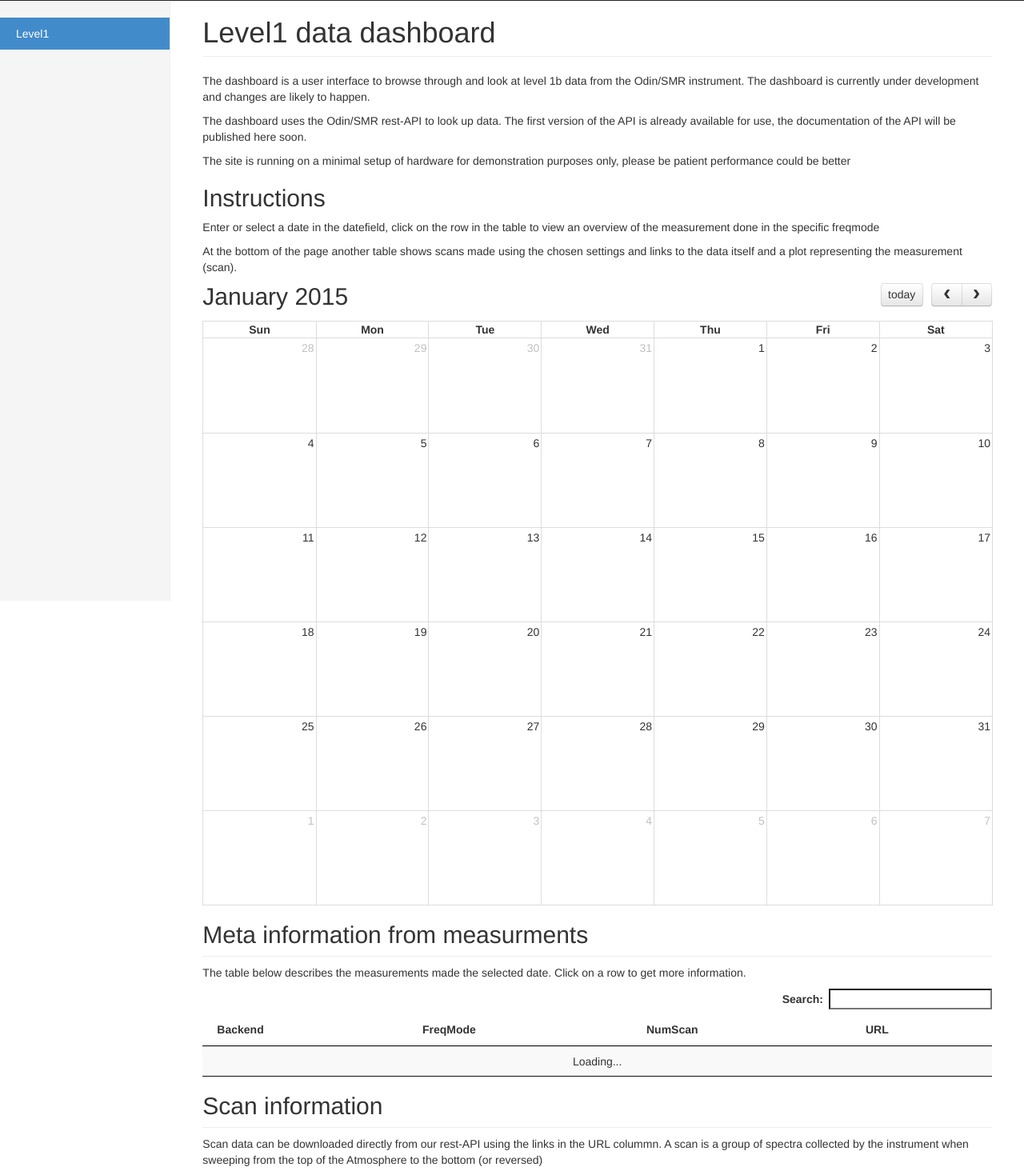
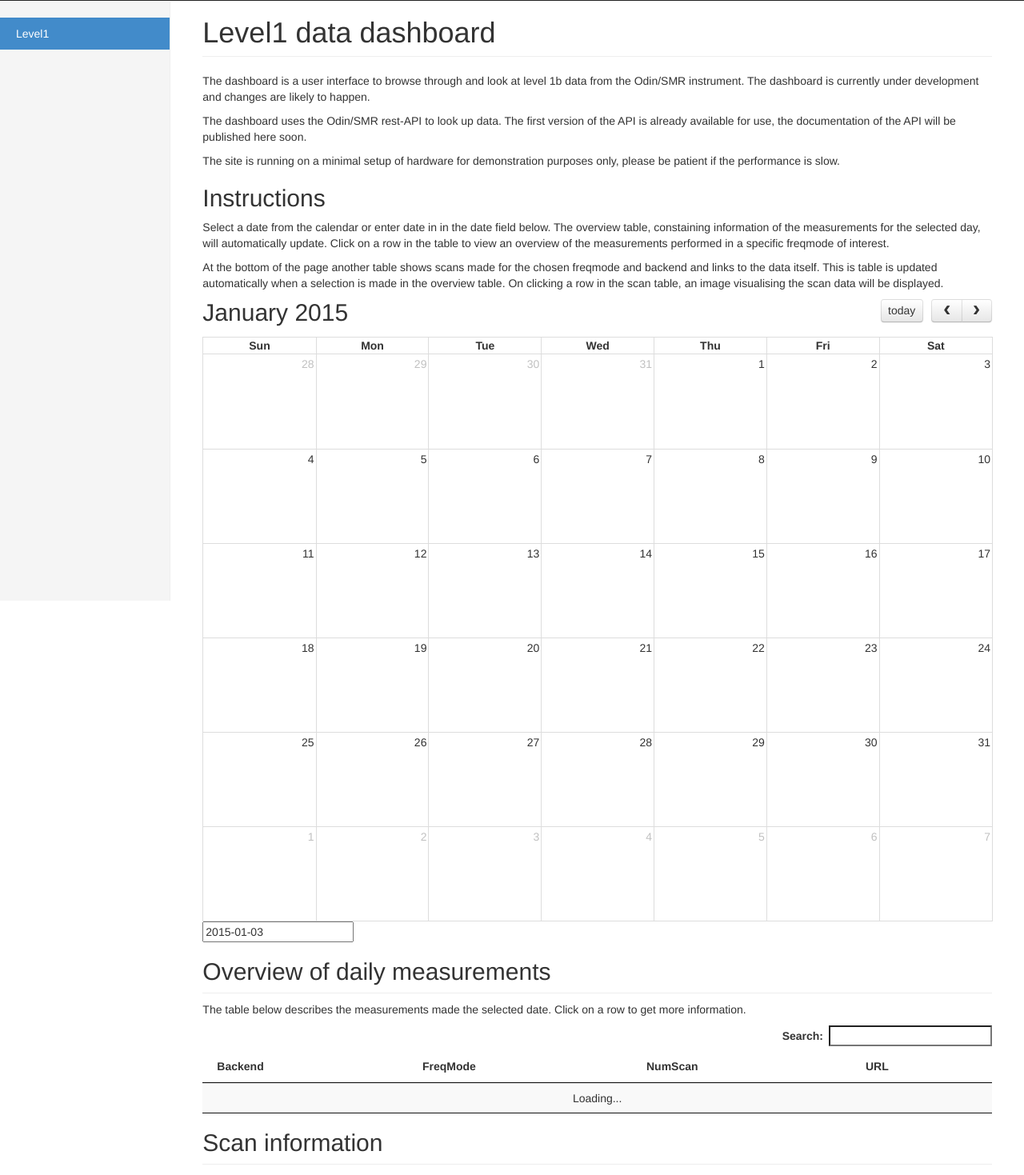
Before and after one commit to Odin-SMR/odin-api, a Python web app: template src/odinapi/templates/level1.html in a window 1280 px wide. Shown: the part 49-1518 px from the top of the page at 80% size. Run offline with Jinja, Linux system fonts and the light colour scheme; the template is opened without the code that fills it, so the values that code supplies are empty.

Commit message:
readded the datetimepicker and coupled it to calendar

```diff
--- a/src/odinapi/templates/level1.html
+++ b/src/odinapi/templates/level1.html
@@ -14,12 +14,27 @@
         </div>
         <div class="col-sm-9 col-sm-offset-3 col-md-10 col-md-offset-2 main">
           <h1 class="page-header">Level1 data dashboard</h1>
-          <p>The dashboard is a user interface to browse through and look at level 1b data from the Odin/SMR instrument. The dashboard is currently under development and changes are likely to happen. </p>
-          <p>The dashboard uses the Odin/SMR rest-API to look up data. The first version of the API is already available for use, the documentation of the API will be published here soon.</p>
-          <p>The site is running on a minimal setup of hardware for demonstration purposes only, please be patient performance could be better</p>
+          <p>The dashboard is a user interface to browse through and look at
+          level 1b data from the Odin/SMR instrument. The dashboard is
+          currently under development and changes are likely to happen.</p>
+          <p>The dashboard uses the Odin/SMR rest-API to look up data. The
+          first version of the API is already available for use, the
+          documentation of the API will be published here soon.</p>
+          <p>The site is running on a minimal setup of hardware for
+          demonstration purposes only, please be patient if the performance is
+          slow.</p>
           <h2>Instructions</h2>
-          <p>Enter or select a date in the datefield, click on the row in the table to view an overview of the measurement done in the specific freqmode<p>
-          <p> At the bottom of the page another table shows scans made using the chosen settings and links to the data itself and a plot representing the measurement (scan).</p>
+          <p>
+          Select a date from the calendar or enter date in in the date field
+          below. The overview table, constaining information of the
+          measurements for the selected day, will automatically update.
+          Click on a row in the table to view an overview of the measurements
+          performed in a specific freqmode of interest.<p>
+          <p> At the bottom of the page another table shows scans made for
+          the chosen freqmode and backend and links to the data itself.
+          This is table is updated automatically when a selection is made in
+          the overview table. On clicking a row in the scan table, an image
+          visualising the scan data will be displayed.</p>
 
 <!--
           <div class="row placeholders">
@@ -46,7 +61,10 @@
           </div>
 -->
           <div id='calendar'> </div>
-          <h2 class="sub-header">Meta information from measurments</h2>
+          <div>
+              <input  type="text" value="2015-01-03" id="datepicker1">
+          </div>
+          <h2 class="sub-header">Overview of daily measurements</h2>
           <p>The table below describes the measurements made the selected date.
           Click on a row to get more information.</p>
           <div class="table-responsive">
@@ -87,6 +105,17 @@
         $(document).ready(function () {
 
             var startView ='2015-01-03';
+            var startDate ='2001-02-20';
+            var endDate ='2042-02-11';
+
+            $('#datepicker1').datepicker({
+                format: "yyyy-mm-dd",
+                autoclose: true,
+                startDate: startDate
+            }).on('changeDate', function(e) {
+                $('#calendar').fullCalendar('gotoDate', e.format('yyyy-mm-dd'));
+                updateLevel1(e.format('yyyy-mm-dd'));
+            });
 
             initLevel1(startView);
             //initPlot(plotdata);
```
